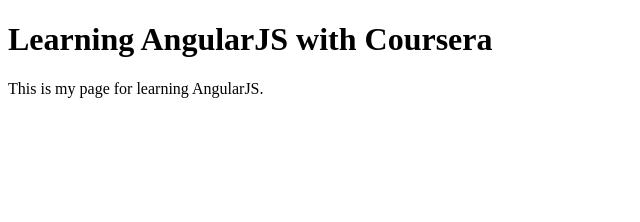
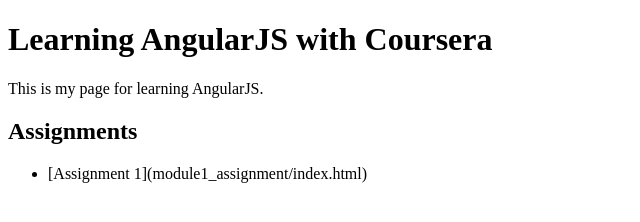
Before and after one commit to andersgs/learning_angular, a plain HTML site: page index.html in a window 1280 px wide. Shown: the whole page, without its empty margins (0-640 px from the left). Drawn offline with Linux system fonts and the light colour scheme.

Commit message:
Added assignment 1 link to main index.html

```diff
--- a/index.html
+++ b/index.html
@@ -7,5 +7,9 @@
     <body>
         <h1>Learning AngularJS with Coursera</h1>
         This is my page for learning AngularJS.
+        <h2>Assignments</h2>
+        <ul>
+            <li>[Assignment 1](module1_assignment/index.html)</li>
+        </ul>
     </body>
 </html>
```
